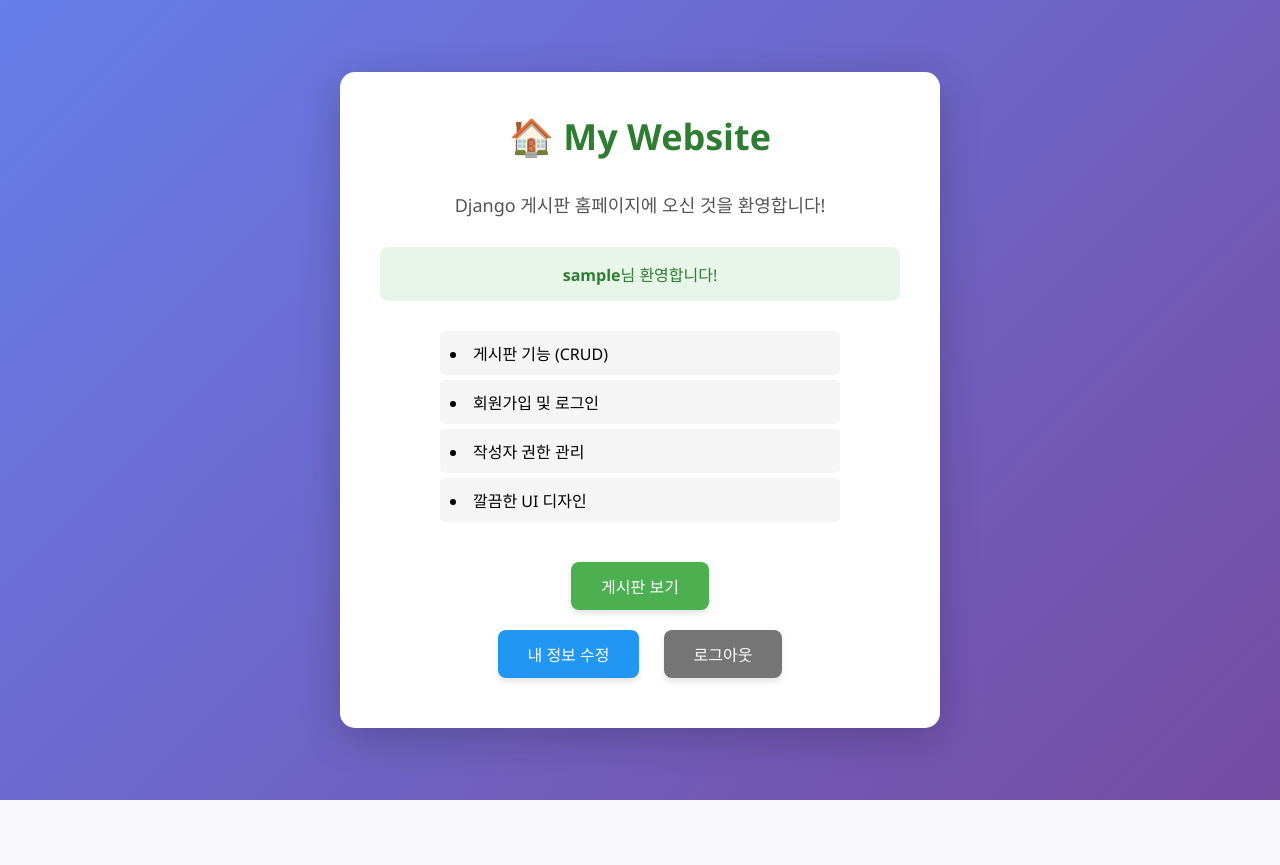
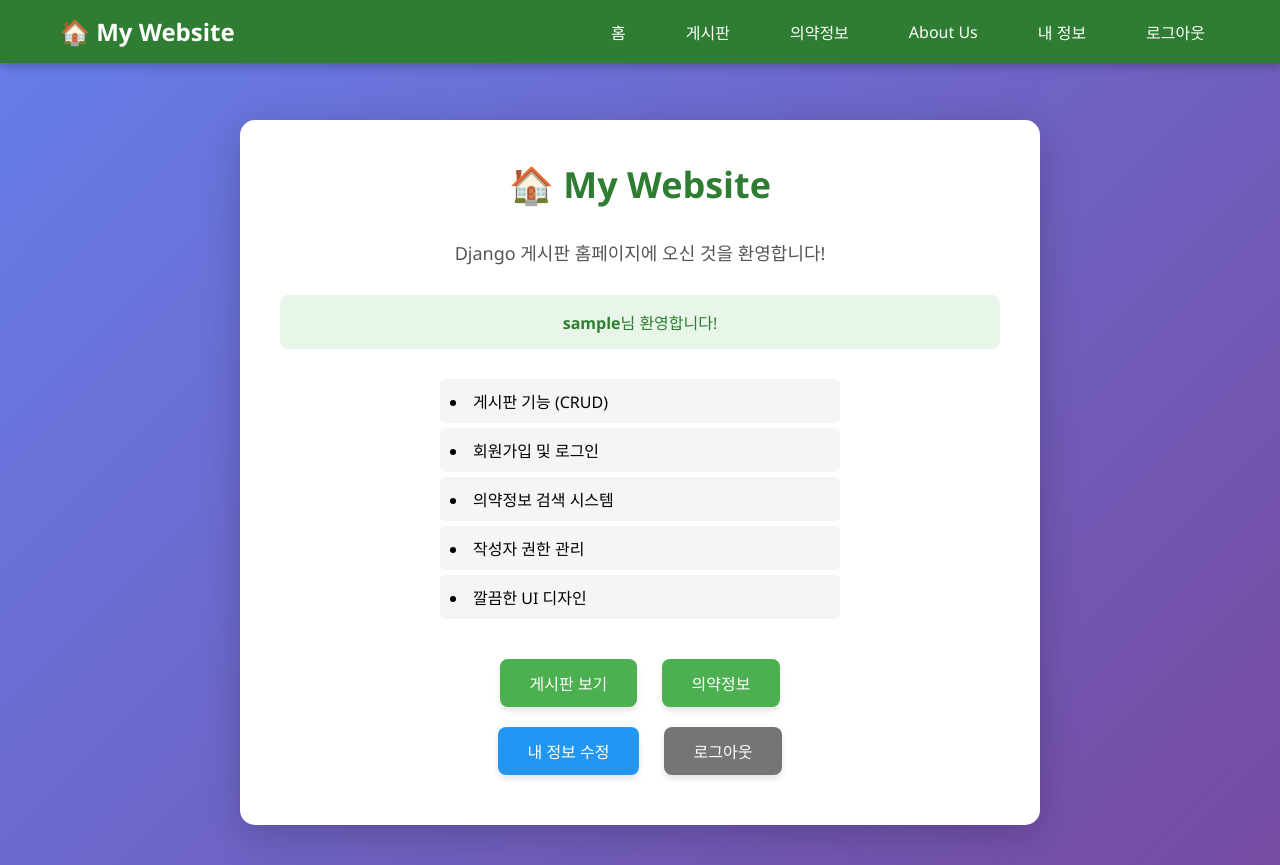
Before and after one commit to ywhcho/my-website, a Django app: page / in a window 1280 px wide. Before the commit the page ends 800 px from the top, so only its background shows below. Run offline with Django 4.2, Linux system fonts and the light colour scheme; the visitor is signed in with stand-in values (Sample User, id 1).

Commit message:
Add navigation bar with menu items (홈, 게시판, 의약정보, About Us, 로그인)

```diff
--- a/accounts/templates/accounts/home.html
+++ b/accounts/templates/accounts/home.html
@@ -14,13 +14,64 @@
             font-family: 'Segoe UI', Tahoma, Geneva, Verdana, sans-serif;
             background: linear-gradient(135deg, #667eea 0%, #764ba2 100%);
             min-height: 100vh;
+            padding-top: 80px;
+        }
+
+        /* 네비게이션 바 */
+        .navbar {
+            position: fixed;
+            top: 0;
+            left: 0;
+            right: 0;
+            background-color: #2e7d32;
+            box-shadow: 0 2px 10px rgba(0,0,0,0.3);
+            z-index: 1000;
+        }
+        .navbar-container {
+            max-width: 1200px;
+            margin: 0 auto;
+            display: flex;
+            justify-content: space-between;
+            align-items: center;
+            padding: 15px 20px;
+        }
+        .navbar-brand {
+            font-size: 24px;
+            font-weight: bold;
+            color: white;
+            text-decoration: none;
+        }
+        .navbar-menu {
+            display: flex;
+            list-style: none;
+            gap: 30px;
+            align-items: center;
+        }
+        .navbar-menu li a {
+            color: white;
+            text-decoration: none;
+            font-size: 16px;
+            padding: 8px 15px;
+            border-radius: 5px;
+            transition: all 0.3s;
+        }
+        .navbar-menu li a:hover {
+            background-color: rgba(255, 255, 255, 0.2);
+        }
+        .navbar-menu li a.active {
+            background-color: #4CAF50;
+        }
+
+        /* 메인 컨텐츠 */
+        .main-content {
             display: flex;
             justify-content: center;
             align-items: center;
-            padding: 20px;
+            padding: 40px 20px;
+            min-height: calc(100vh - 80px);
         }
         .container {
-            max-width: 600px;
+            max-width: 800px;
             width: 100%;
             background: white;
             padding: 40px;
@@ -108,9 +159,44 @@
             border-radius: 5px;
             list-style-position: inside;
         }
+
+        /* 반응형 디자인 */
+        @media (max-width: 768px) {
+            .navbar-menu {
+                gap: 15px;
+            }
+            .navbar-menu li a {
+                font-size: 14px;
+                padding: 6px 10px;
+            }
+            .navbar-brand {
+                font-size: 20px;
+            }
+        }
     </style>
 </head>
 <body>
+    <!-- 네비게이션 바 -->
+    <nav class="navbar">
+        <div class="navbar-container">
+            <a href="{% url 'accounts:home' %}" class="navbar-brand">🏠 My Website</a>
+            <ul class="navbar-menu">
+                <li><a href="{% url 'accounts:home' %}">홈</a></li>
+                <li><a href="{% url 'board:list' %}">게시판</a></li>
+                <li><a href="{% url 'accounts:medicine_info' %}">의약정보</a></li>
+                <li><a href="{% url 'accounts:about_us' %}">About Us</a></li>
+                {% if user.is_authenticated %}
+                    <li><a href="{% url 'accounts:profile_edit' %}">내 정보</a></li>
+                    <li><a href="{% url 'accounts:logout' %}">로그아웃</a></li>
+                {% else %}
+                    <li><a href="{% url 'accounts:login' %}" class="active">로그인</a></li>
+                {% endif %}
+            </ul>
+        </div>
+    </nav>
+
+    <!-- 메인 컨텐츠 -->
+    <div class="main-content">
         <div class="container">
             <h1>🏠 My Website</h1>
 
@@ -138,6 +224,7 @@
                 <ul>
                     <li>게시판 기능 (CRUD)</li>
                     <li>회원가입 및 로그인</li>
+                    <li>의약정보 검색 시스템</li>
                     <li>작성자 권한 관리</li>
                     <li>깔끔한 UI 디자인</li>
                 </ul>
@@ -145,6 +232,7 @@
 
             <div class="actions">
                 <a href="{% url 'board:list' %}" class="btn">게시판 보기</a>
+                <a href="{% url 'accounts:medicine_info' %}" class="btn">의약정보</a>
 
                 {% if user.is_authenticated %}
                     <br>
@@ -157,5 +245,6 @@
                 {% endif %}
             </div>
         </div>
+    </div>
 </body>
 </html>
```
Lines whose indentation alone changed are shown as unchanged.
